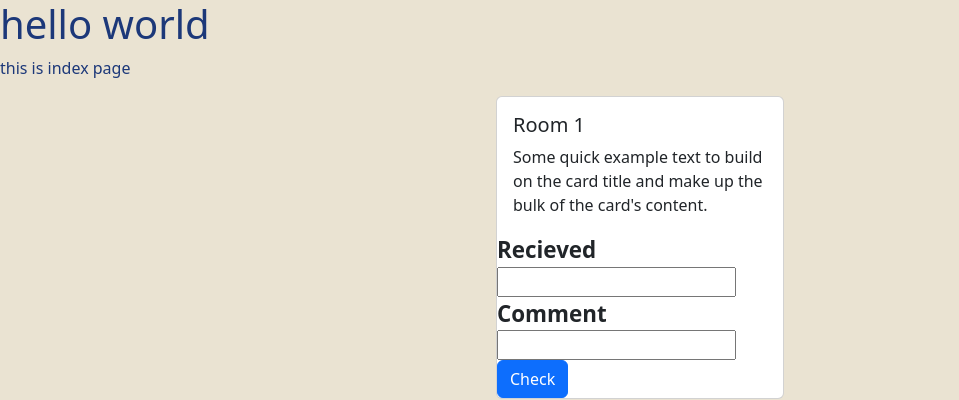
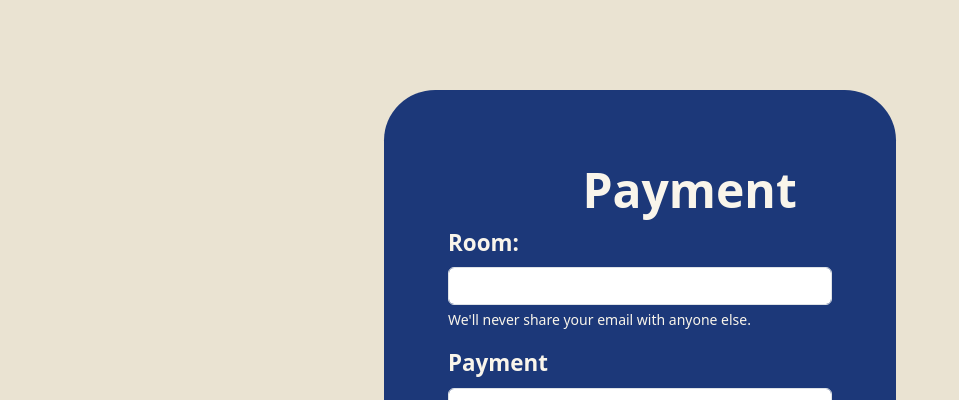
Before and after one commit to aashishChakradhar/LearnChallenge, a Django app: page /payment in a window 1280 px wide. Shown: the top 400 px of the page, without its empty margins (0-959 px from the left). Run offline with Django 5.2, Linux system fonts and the light colour scheme.

Commit message:
reverting back codes that were mistakenly deleted and created payment form

```diff
--- a/static/rentProject.css
+++ b/static/rentProject.css
@@ -21,7 +21,7 @@ body {
 .form_title {
   font-size: 3em;
   font-weight: bolder;
-  padding-left: 40%;
+  padding-left: 35%;
 }
 .form-text {
   color: var(--secondary-fade);
@@ -94,3 +94,20 @@ label {
   background-color: var(--alert);
   color: var(--secondary-fade);
 }
+.dropdown-center .dropdown-item{
+  background-color: var(--primary-color);
+  color: var(--secondary-fade);
+
+}
+.button{
+  background-color: var(--secondary-fade);
+  color: var(--primary-color);
+  font-size: 1.5em;
+  font-weight: 900;
+  border: 0 solid var(--primary-fade);
+  border-radius: 0.8em;
+}
+.button:hover{
+  background-color: var(--primary-fade);
+  color: var(--secondary-fade);
+}
--- a/templates/payment.html
+++ b/templates/payment.html
@@ -1,85 +1,51 @@
 {% extends "base.html" %} {% block body %}
-<h1>hello world</h1>
-<p>this is index page</p>
 
-<div class="container">
+<div class = "form">
+  <div class="form_title">Payment</div>
+  <form action="login" method="POST">
+    {% csrf_token %}
 
-    <div class="row justify-content-center mb-4">
-      <div class="col-md-6 d-flex justify-content-center">
-        <div class="card" style="width: 18rem">
-          {% comment %} <img src="..." class="card-img-top" alt="..." /> {% endcomment %}
-          <div class="card-body">
-            <h5 class="card-title">Room 1</h5>
-            <p class="card-text">
-              Some quick example text to build on the card title and make up the
-              bulk of the card's content.
-            </p>
-          </div>
-          <form action="payment" method="POST">
-            {% csrf_token %}
-            <label for="recieved">Recieved</label>
-            <input type="number" id="recieved" name="recieved">
-            <label for="comment">Comment</label>
-            <input type="text" id="comment" name="comment">
-            <button type="submit" class="button btn btn-primary">Check</button>
-          </form>
-          <!-- <ul class="list-group list-group-flush">
-            <li class="list-group-item">Recieved
-
-            </li>
-            <li class="list-group-item">A second item</li>
-            <li class="list-group-item">A third item</li>
-          </ul>
-          <div class="card-body">
-            <a href="#" class="card-link">Edit Detail</a>
-            <a href="#" class="card-link">View Detail</a>
-          </div> -->
-        </div>
+    <div class="mb-3">
+      <label for="room" class="form-label">Room: </label>
+      <input
+        type="text"
+        class="form-control"
+        id="room"
+        aria-describedby="teztHelp"
+        name="room"
+      />
+      <div id="username" class="form-text">
+        We'll never share your email with anyone else.
       </div>
     </div>
-    <div class="row justify-content-center mb-4">
-      <div class="col-md-6 d-flex justify-content-center">
-        <div class="card" style="width: 18rem">
-          <img src="..." class="card-img-top" alt="..." />
-          <div class="card-body">
-            <h5 class="card-title">Card title</h5>
-            <p class="card-text">
-              Some quick example text to build on the card title and make up the
-              bulk of the card's content.
-            </p>
-          </div>
-          <ul class="list-group list-group-flush">
-            <li class="list-group-item">An item</li>
-            <li class="list-group-item">A second item</li>
-            <li class="list-group-item">A third item</li>
-          </ul>
-          <div class="card-body">
-            <a href="#" class="card-link">Card link</a>
-            <a href="#" class="card-link">Another link</a>
-          </div>
-        </div>
-      </div>
-      <div class="col-md-6 d-flex justify-content-center">
-        <div class="card" style="width: 18rem">
-          <img src="..." class="card-img-top" alt="..." />
-          <div class="card-body">
-            <h5 class="card-title">Card title</h5>
-            <p class="card-text">
-              Some quick example text to build on the card title and make up the
-              bulk of the card's content.
-            </p>
-          </div>
-          <ul class="list-group list-group-flush">
-            <li class="list-group-item">An item</li>
-            <li class="list-group-item">A second item</li>
-            <li class="list-group-item">A third item</li>
-          </ul>
-          <div class="card-body">
-            <a href="#" class="card-link">Card link</a>
-            <a href="#" class="card-link">Another link</a>
-          </div>
-        </div>
-      </div>
+    <div class="mb-3">
+      <label for="payment" class="form-label">Payment</label>
+      <input
+        type="number"
+        class="form-control"
+        id="payment"
+        name="payment"
+      />
     </div>
-  </div>
+    <div class="dropdown-center">
+      <button class=" btn btn-secondary dropdown-toggle " type="button" data-bs-toggle="dropdown" aria-expanded="false">
+        Centered dropdown
+      </button>
+      <ul class="dropdown-menu">
+        <li><a class="dropdown-item" href="#">Action</a></li>
+        <li><a class="dropdown-item" href="#">Action two</a></li>
+        <li><a class="dropdown-item" href="#">Action three</a></li>
+      </ul>
+    </div>
+
+    {% comment %} <div class="mb-3 form-check">
+      <input type="checkbox" class="form-check-input" id="exampleCheck1" />
+      <label class="form-check-label" for="exampleCheck1">Check me out</label>
+    </div> {% endcomment %}
+    <div class="d-grid gap-2 col-6 mx-auto">
+      <button type="submit" class="button btn btn-primary">Login</button>
+    </div>
+  </form>
+</div>
+</div>
   {% endblock body %}
```
Also changed, not shown: db.sqlite3.
